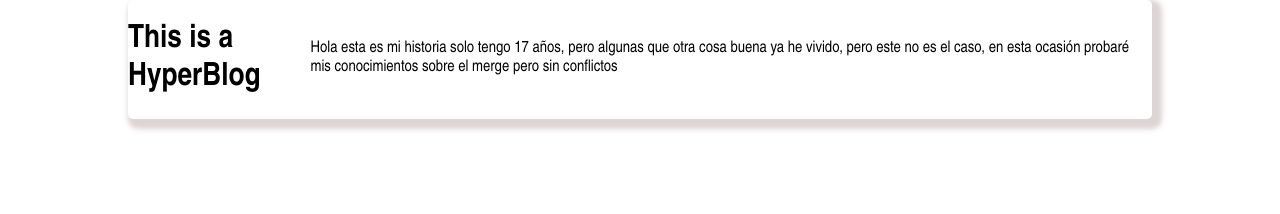
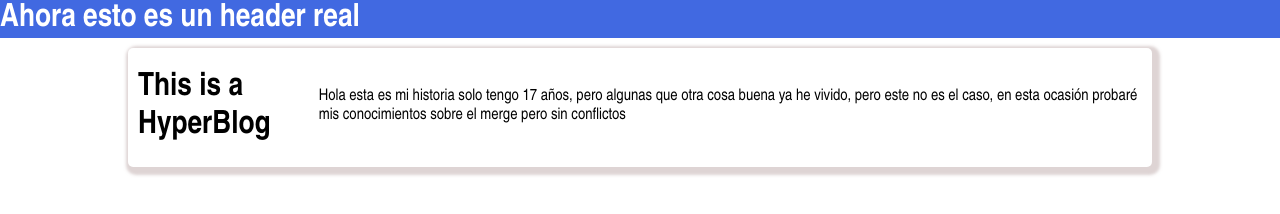
Before and after one commit to hawokdev/HyperBlog, a plain HTML site: page index.html in a window 1280 px wide. Drawn offline with Linux system fonts and the light colour scheme.

Commit message:
He añadido un header azul con título

```diff
--- a/index.html
+++ b/index.html
@@ -7,6 +7,9 @@
     <title>MERGE WITHOUT CONFLICTS</title>
 </head>
 <body>
+    <div class="header">
+        <h1>Ahora esto es un header real</h1>
+    </div>
     <div class="blogpost">
         <h1>This is a HyperBlog</h1>
         <p>Hola esta es mi historia solo tengo 17 años, pero algunas que otra
--- a/styles.css
+++ b/styles.css
@@ -12,6 +12,21 @@ body
     justify-content: center;
     align-items: center;
     border-radius: 5px;
-    box-shadow: 5px 5px 5px 5px rgba(189, 170, 170, 0.5);
-    margin: 0 auto;
+    box-shadow: 3px 3px 3px 5px rgba(189, 170, 170, 0.5);
+    margin: 10px auto;
 }
+.blogpost h1
+{
+    margin-left: 10px;
+}
+.header
+{
+    width: 100%;
+    height: auto;
+    background-color: royalblue;
+    color: white;
+}
+.header h1
+{
+    margin: 0;
+}
```
